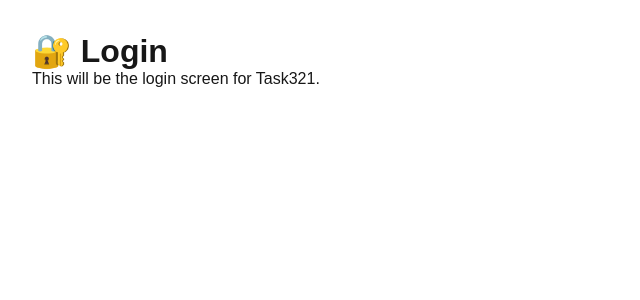
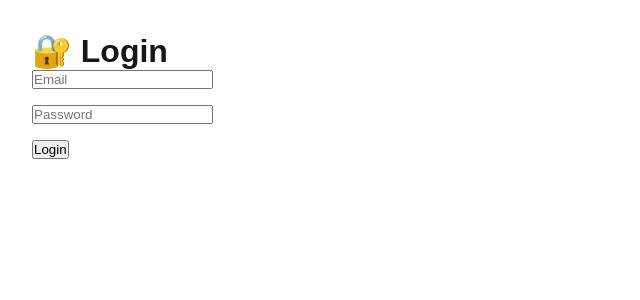
Before and after one commit to VisualTitus/task321, a Next.js app: page /login in a window 1280 px wide. Shown: the top 300 px of the page, without its empty margins (0-640 px from the left). Built offline with nearby package versions, Linux system fonts and the light colour scheme.

Commit message:
🔐 Real login with Supabase

```diff
--- a/pages/login.js
+++ b/pages/login.js
@@ -1,8 +1,55 @@
+import { useState } from "react";
+import { useRouter } from "next/router";
+import { createClient } from "@supabase/supabase-js";
+
+const supabase = createClient(
+  "https://quqfgjcuxkbgrjaofyec.supabase.co",
+  "eyJhbGciOiJIUzI1NiIsInR5cCI6IkpXVCJ9.eyJpc3MiOiJzdXBhYmFzZSIsInJlZiI6InF1cWZnamN1eGtiZ3JqYW9meWVjIiwicm9sZSI6ImFub24iLCJpYXQiOjE3NDY2MzA2NzEsImV4cCI6MjA2MjIwNjY3MX0.ZOWFNwTc8HUVKcCKg9iIvUzx6KJIWMKC_F5q4uoWVz8"
+);
+
 export default function LoginPage() {
-    return (
-      <div style={{ padding: "2rem", fontFamily: "sans-serif" }}>
-        <h1>🔐 Login</h1>
-        <p>This will be the login screen for Task321.</p>
-      </div>
-    );
+  const router = useRouter();
+  const [email, setEmail] = useState("");
+  const [password, setPassword] = useState("");
+  const [error, setError] = useState(null);
+
+  async function handleLogin(e) {
+    e.preventDefault();
+    const { error } = await supabase.auth.signInWithPassword({
+      email,
+      password,
+    });
+
+    if (error) {
+      setError(error.message);
+    } else {
+      router.push("/dashboard");
+    }
   }
+
+  return (
+    <div style={{ padding: "2rem", fontFamily: "sans-serif" }}>
+      <h1>🔐 Login</h1>
+      <form onSubmit={handleLogin}>
+        <input
+          type="email"
+          placeholder="Email"
+          value={email}
+          onChange={(e) => setEmail(e.target.value)}
+          required
+          style={{ display: "block", marginBottom: "1rem" }}
+        />
+        <input
+          type="password"
+          placeholder="Password"
+          value={password}
+          onChange={(e) => setPassword(e.target.value)}
+          required
+          style={{ display: "block", marginBottom: "1rem" }}
+        />
+        <button type="submit">Login</button>
+      </form>
+      {error && <p style={{ color: "red" }}>❌ {error}</p>}
+    </div>
+  );
+}
```
